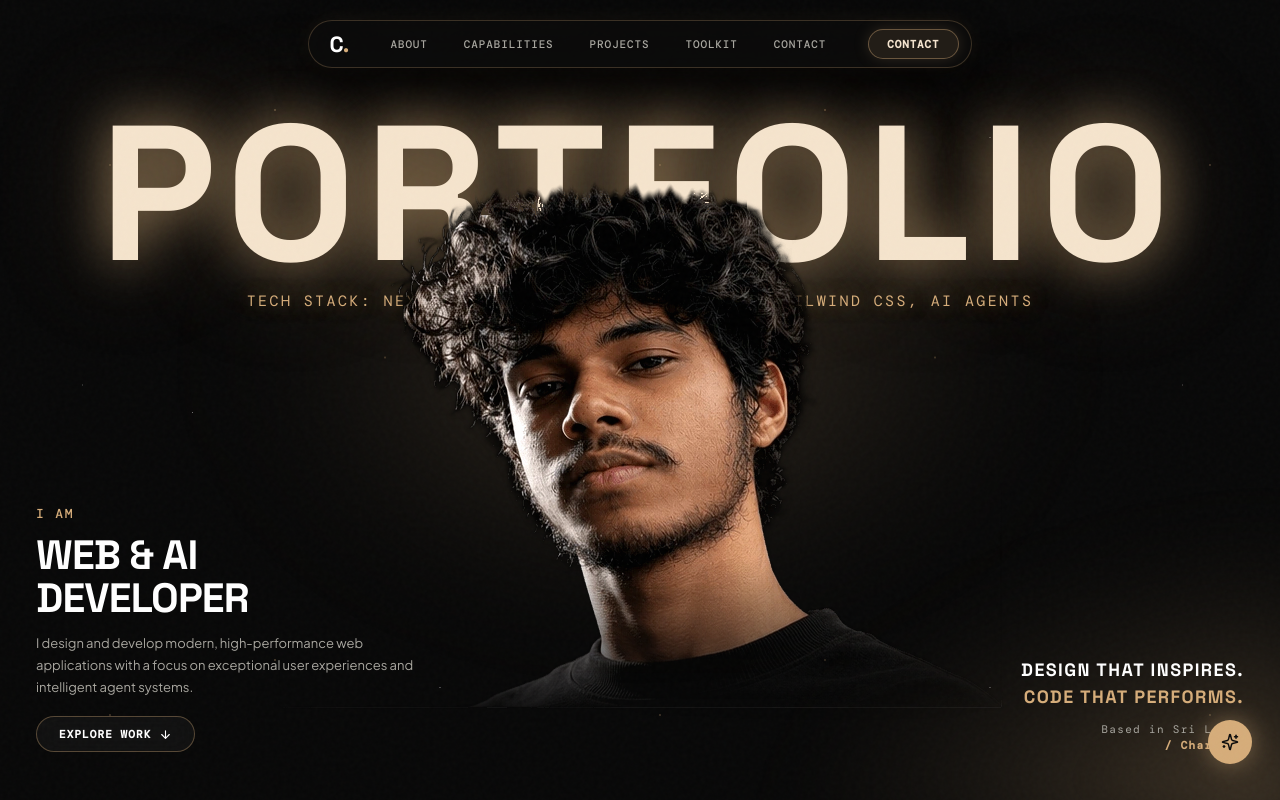
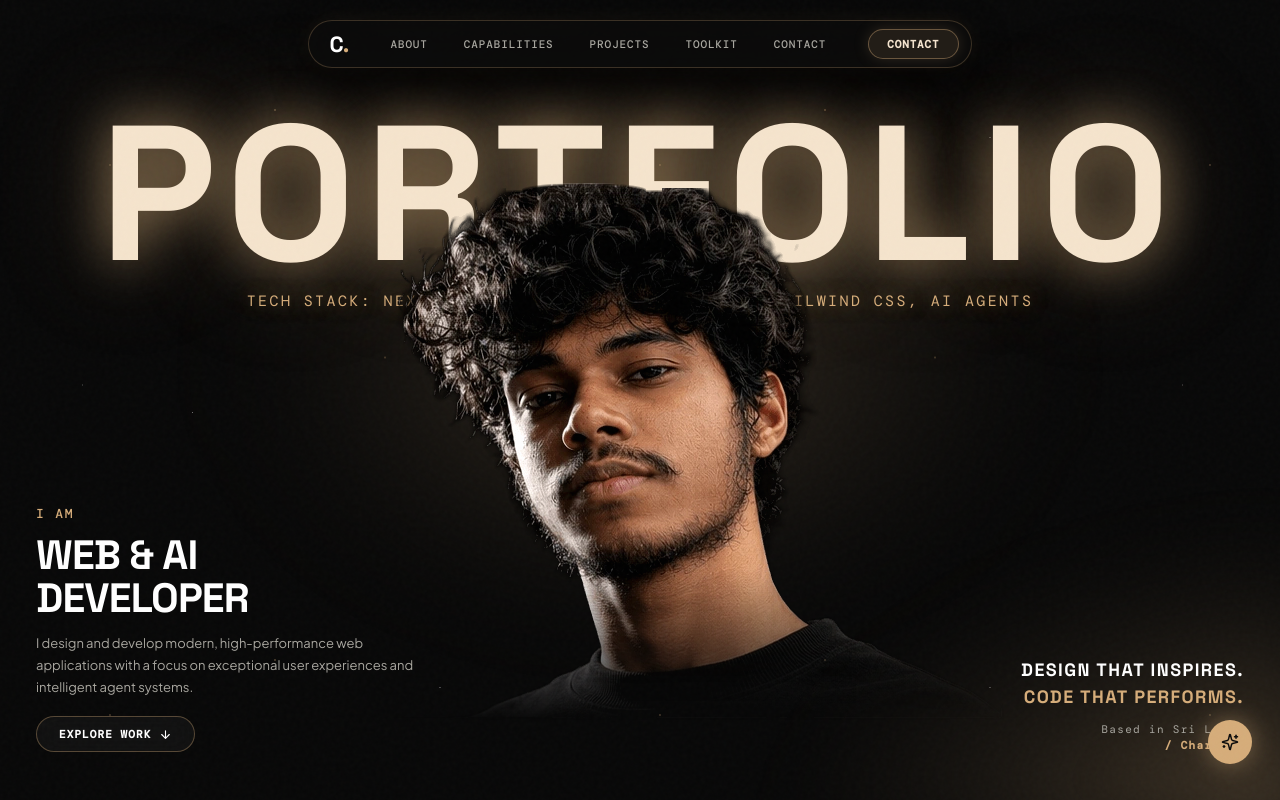
Before and after one commit to charitha-only/charitha-only.github.io, a Next.js app: page / in a window 1280 px wide. Shown: the top 800 px of the page. Built offline with nearby package versions, Linux system fonts and the light colour scheme; a web font is replaced by a local one.

Commit message:
fix(hero): natural smooth dome curvature for authentic curly hair crown

```diff
--- a/components/portfolio.tsx
+++ b/components/portfolio.tsx
@@ -160,8 +160,8 @@ export default function Portfolio() {
                 src="/images/portfolio-portrait-hero-transparent.png"
                 alt="Charitha — Web & AI Developer"
                 className="hero-subject-image"
-                width={788}
-                height={580}
+                width={728}
+                height={540}
                 fetchPriority="high"
                 onError={() => setPortraitFailed(true)}
               />
```
Also changed, not shown: public/images/portfolio-portrait-hero-transparent.png, public/images/portfolio-portrait-hero-transparent.webp.
